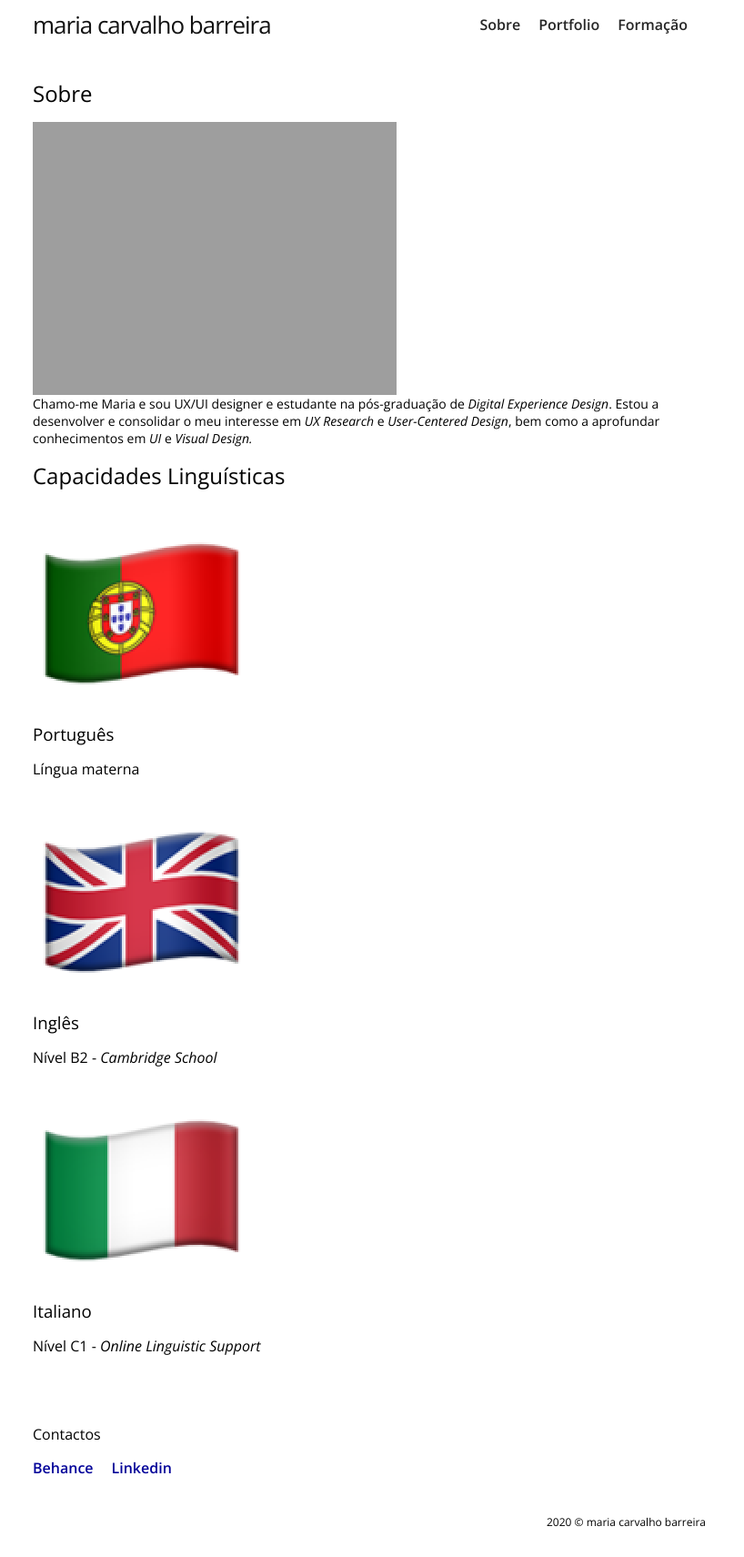
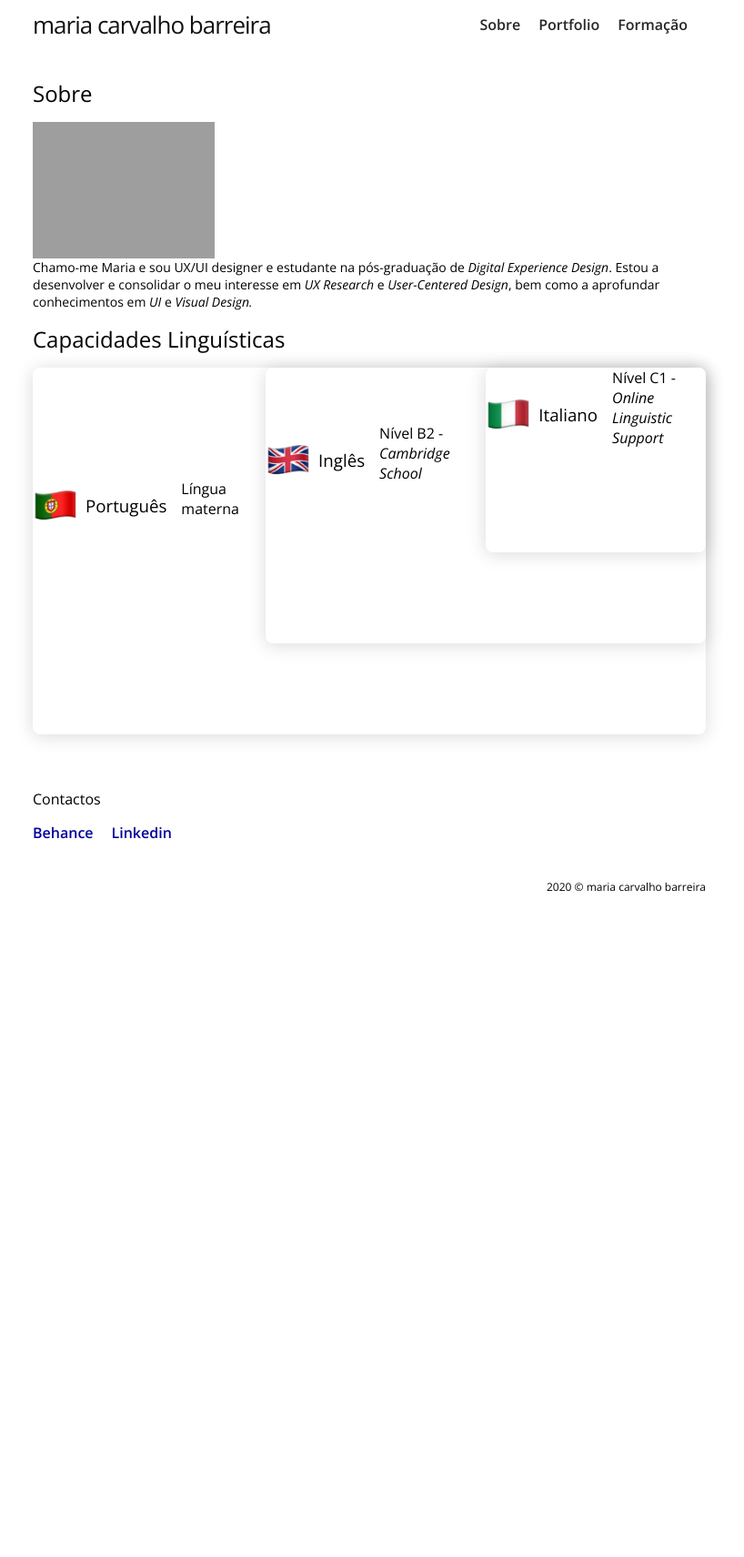
Before and after one commit to m-barreira/projeto, a Jekyll site: the page built from about.html, in a window 1280 px wide. Shown: the whole page at 91% size, without its empty margins (234-1052 px from the left). Built offline with Jekyll 4.4.1, drawn with Linux system fonts in a browser that asks for light colours; after the commit the page ends 1013 px from its top, so only the background shows below that.

Commit message:
home e inicio do sobre

```diff
--- a/_includes/header.html
+++ b/_includes/header.html
@@ -42,4 +42,5 @@
 		{%- endif -%}
 
 	</div>
+
 </header>
--- a/_sass/minima/_layout.scss
+++ b/_sass/minima/_layout.scss
@@ -127,6 +127,129 @@
 
 }
 
+
+.grid-container-home {
+	display: grid;
+	grid-gap: 20px;
+	grid-template-columns: repeat(auto-fill, minmax(200px, 1fr));
+	padding-bottom: 100px;
+}
+
+/*box shadow*/
+
+.box-shadow-animation {
+	position: relative;
+	display: inline-block;
+	width: 200px;
+	height: 60px;
+	border-radius: 8px;
+	background-color: #fff;
+	box-shadow: 0 2px 20px rgba(0, 0, 0, 0.15);
+	transition: all 0.3s ease-in-out;
+	display: flex;
+	justify-content: center;
+	align-items: center;
+
+	h3 {
+		margin: 0;
+	}
+
+	@include media-query($on-palm) {
+		width: 100%;
+	}
+}
+
+.box-shadow-animation::after {
+	content: '';
+	position: absolute;
+	z-index: -1;
+	width: 100%;
+	height: 100%;
+	opacity: 0;
+	border-radius: 8px;
+	box-shadow: 0 5px 15px rgba(0, 0, 0, 0.3);
+	transition: opacity 0.3s ease-in-out;
+
+}
+
+.box-shadow-animation:hover {
+	transform: scale(1.2, 1.2);
+}
+
+/*titulo na home*/
+
+.main-title-home {
+	padding: 80px 0 40px;
+
+	span {
+		width: 0px;
+		font-weight: 600;
+		height: 5px;
+		margin: 5px 0 0;
+		border-radius: 8px;
+		padding: 4px;
+		background-color: red;
+		animation-name: example;
+		animation-duration: 3s;
+		animation-iteration-count: infinite;
+	}
+
+	@keyframes example {
+		0% {
+			background-color: #FFFFFF;
+		}
+
+		50% {
+			background-color: $yellow-color;
+		}
+
+		100% {
+			background-color: #FFFFFF;
+		}
+	}
+}
+
+/* SOBRE
+
+@include media-query($on-palm) {
+		width: 100%;
+	}
+
+*/
+
+.about-me {
+
+	img {
+		width: 200px;
+	}
+}
+
+.grid-container-about {
+	display: grid;
+	grid-gap: 8px;
+	grid-template-columns: repeat(auto-fill, minmax(200px, 1fr));
+	padding-bottom: 100px;
+
+	img {
+		width: 50px;
+	}
+}
+
+.box-shadow-animation.about {
+	position: relative;
+	display: inline-block;
+	width: 100%;
+	height: 100%;
+	border-radius: 8px;
+	background-color: #fff;
+	box-shadow: 0 2px 20px rgba(0, 0, 0, 0.15);
+	transition: all 0.3s ease-in-out;
+	display: flex;
+	justify-content: center;
+	align-items: center;
+}
+
+
 /**
  * Site footer - FEITO
  */
--- a/about.html
+++ b/about.html
@@ -3,7 +3,7 @@ title: Sobre
 layout: page
 ---
 
-<section>
+<section class="about-me">
 	<figure>
 		<img src="assets/images/maria@2x.png" alt="Foto de Maria Carvalho Barreira" title="maria carvalho barreira">
 		<figcaption>
@@ -15,7 +15,7 @@ layout: page
 <section>
 	<h2>Capacidades Linguísticas</h2>
 	{% for capacidade in site.data.about.docs %}
-	<div>
+	<div class="grid-container-about box-shadow-animation about">
 		<img alt="{{capacidade.alt}}" title="{{capacidade.imgtitle}}" src="{{capacidade.image}}">
 		<h3>{{capacidade.title}}</h3>
 		<p>{{capacidade.description | markdownify }}</p>
```
Also changed, not shown: _layouts/home.html (+5 -3 lines).
